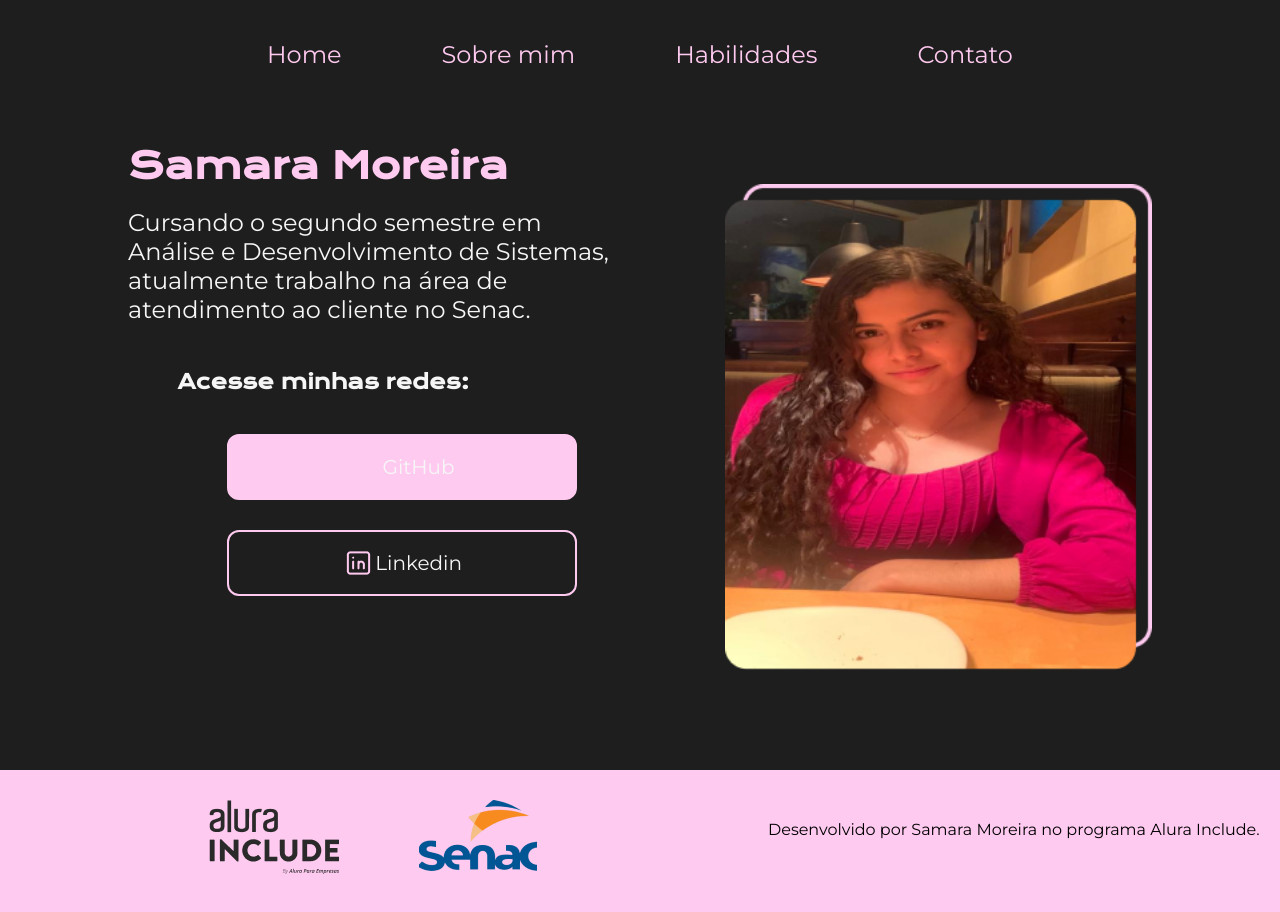
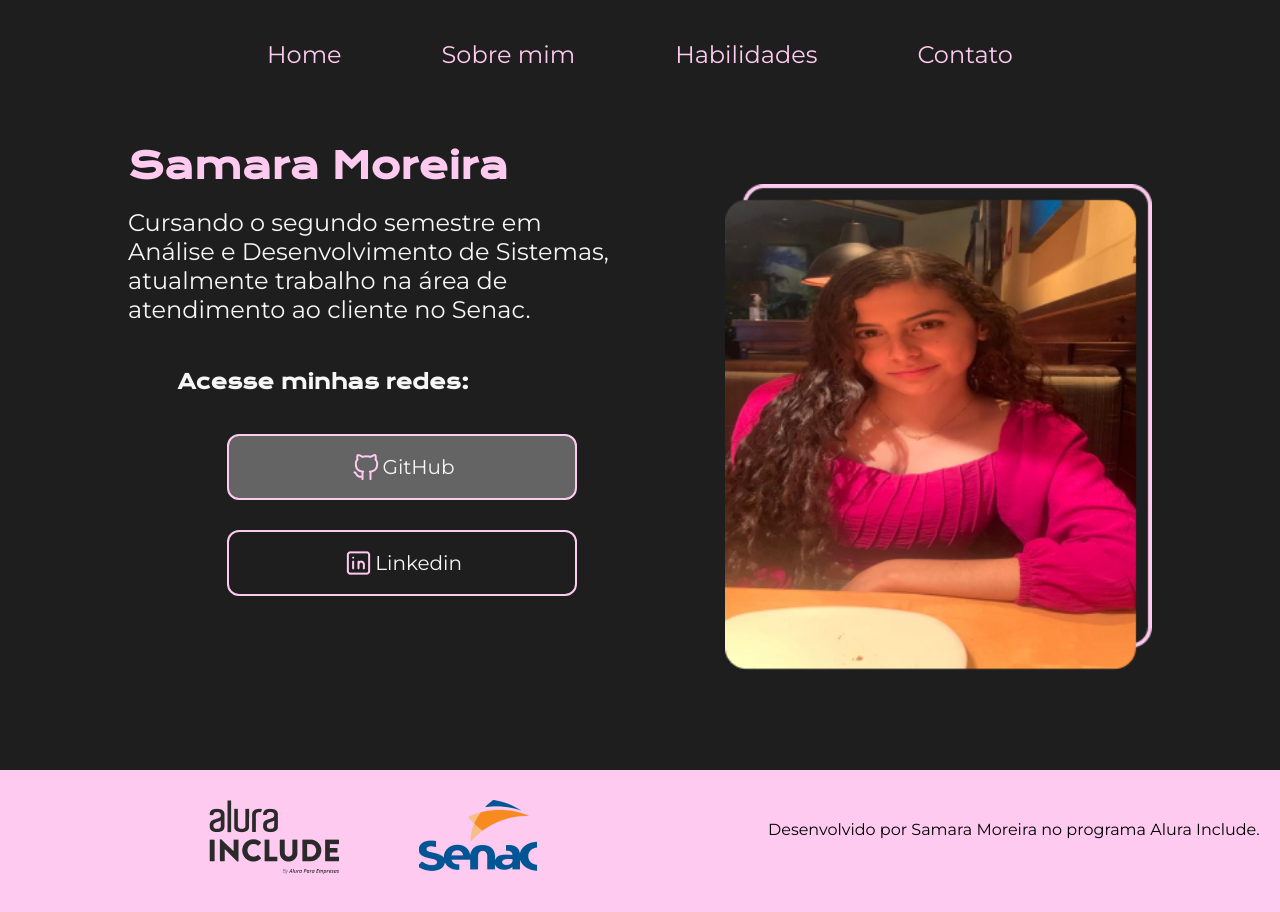
Before and after one commit to SamaraMoreira/ProjetoFinal_Senac, a plain HTML site: page index.html in a window 1280 px wide. In both pictures the pointer is over the link "GitHub". Drawn offline with nearby package versions, Linux system fonts and the light colour scheme.

Commit message:
alteração :hover

```diff
--- a/css/style.css
+++ b/css/style.css
@@ -13,7 +13,7 @@ body{
     background-color: #1E1E1E;
 }
 .linkredes:hover{
-    background-color: #FFCAF0;
+    background-color: #646464;
 }
 .item{
     text-decoration: none;
```
